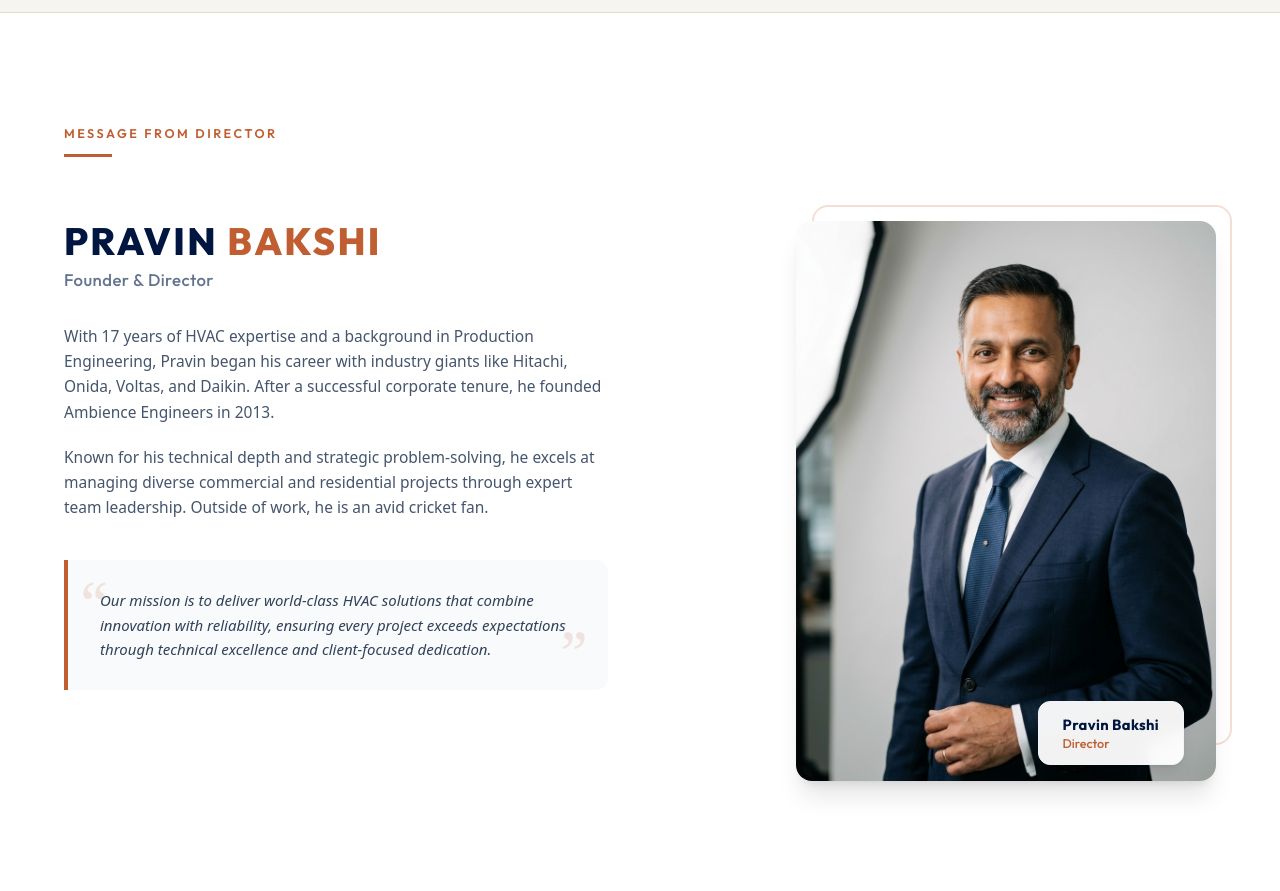
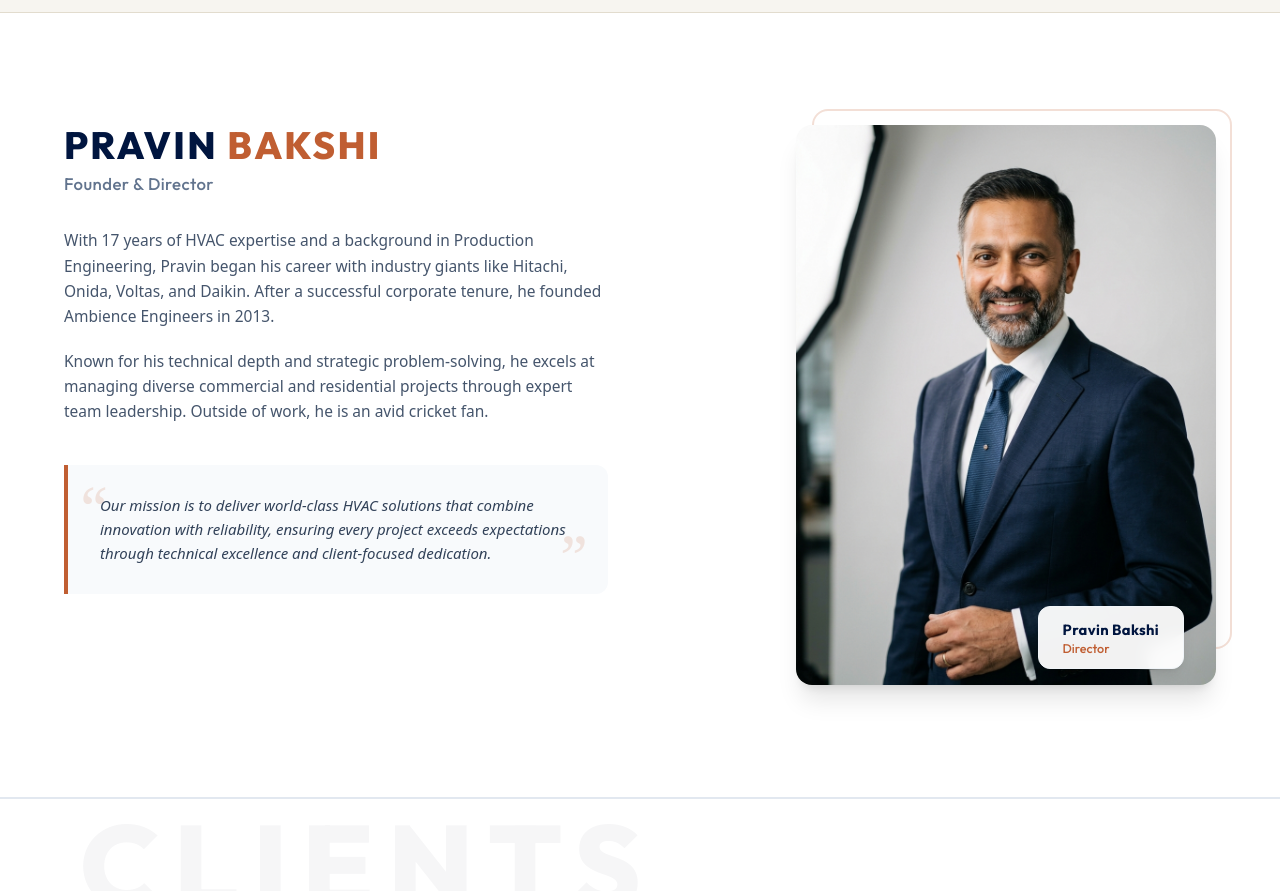
Before and after one commit to excitenext21-bit/bbconstro, a React (Vite) app: page /about in a window 1280 px wide. Shown: the part 2720-3611 px from the top of the page. Built offline with nearby package versions, Linux system fonts and the light colour scheme; a web font is replaced by a local one.

Commit message:
Remove Message from Director badge from Leadership section

```diff
--- a/src/components/LeadershipSection.tsx
+++ b/src/components/LeadershipSection.tsx
@@ -8,13 +8,7 @@ export const LeadershipSection: React.FC = () => {
       className="relative py-20 sm:py-24 lg:py-28 bg-white text-[#0f172a] border-b border-slate-200 overflow-hidden"
     >
       <div className="max-w-7xl mx-auto px-6 sm:px-10 lg:px-16">
-        {/* Section Badge */}
-        <div className="mb-14 sm:mb-16">
-          <p className="text-xs font-semibold uppercase tracking-[0.2em] text-[#c05e32] font-['Outfit'] mb-3">
-            Message from Director
-          </p>
-          <div className="w-12 h-[3px] bg-[#c05e32]" />
-        </div>
+
 
         {/* Split Layout: Text Left, Photo Right (Image 2 style) */}
         <div className="grid grid-cols-1 lg:grid-cols-2 gap-12 lg:gap-16 items-start">
```
